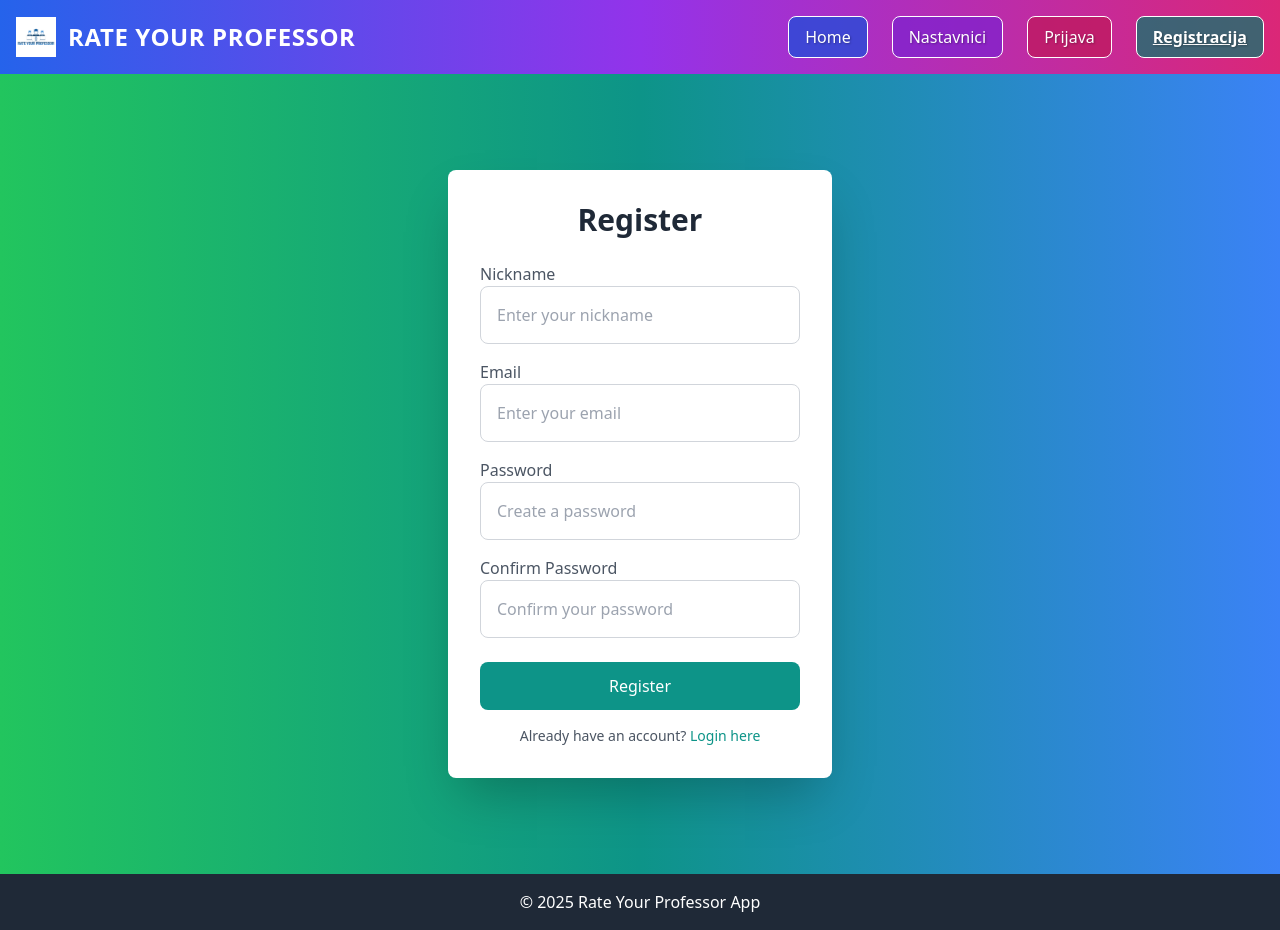
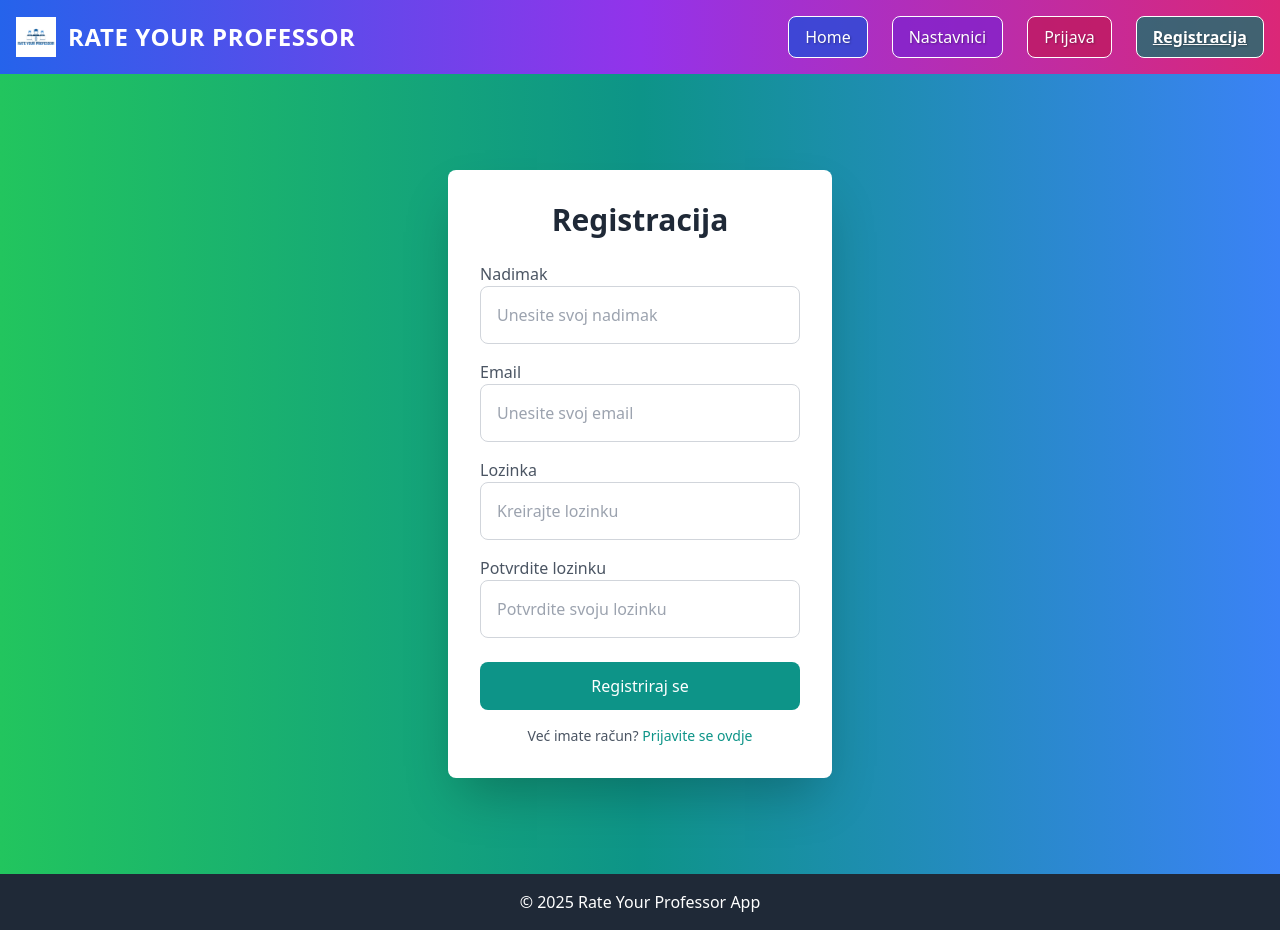
Before and after one commit to tepersic/WA-projekt, a Vue app in the folder frontend/my-project/: page /register in a window 1280 px wide. Built offline with nearby package versions, Linux system fonts and the light colour scheme.

Commit message:
deveti commit

```diff
--- a/frontend/my-project/src/views/Login.vue
+++ b/frontend/my-project/src/views/Login.vue
@@ -3,12 +3,12 @@
     <div class="bg-white p-8 rounded-lg shadow-2xl w-full max-w-sm">
       <h2 class="text-3xl font-bold text-gray-800 mb-6 text-center">Prijava</h2>
 
-      <!-- Error Message -->
+      <!-- Poruka o grešci -->
       <div v-if="errorMessage" class="text-red-600 text-center mb-4">
         {{ errorMessage }}
       </div>
 
-      <!-- Login Form -->
+      <!-- Forma za prijavu -->
       <form @submit.prevent="handleLogin">
         <div class="mb-4">
           <label for="email" class="block text-gray-600">Email</label>
@@ -17,18 +17,18 @@
             id="email"
             v-model="email"
             class="w-full p-4 border border-gray-300 rounded-lg focus:outline-none focus:ring-2 focus:ring-blue-500"
-            placeholder="Enter your email"
+            placeholder="Unesite svoj email"
             required
           />
         </div>
         <div class="mb-6">
-          <label for="password" class="block text-gray-600">Password</label>
+          <label for="password" class="block text-gray-600">Lozinka</label>
           <input
             type="password"
             id="password"
             v-model="password"
             class="w-full p-4 border border-gray-300 rounded-lg focus:outline-none focus:ring-2 focus:ring-blue-500"
-            placeholder="Enter your password"
+            placeholder="Unesite svoju lozinku"
             required
           />
         </div>
@@ -38,14 +38,14 @@
           :disabled="loading"
           class="w-full bg-blue-600 text-white py-3 rounded-lg hover:bg-blue-700 transition duration-300"
         >
-          <span v-if="!loading">Login</span>
-          <span v-else>Loading...</span>
+          <span v-if="!loading">Prijavite se</span>
+          <span v-else>Učitavanje...</span>
         </button>
       </form>
 
       <p class="mt-4 text-center text-sm text-gray-600">
-        Don't have an account?
-        <router-link to="/register" class="text-blue-600 hover:underline">Register here</router-link>
+        Nemate račun?
+        <router-link to="/register" class="text-blue-600 hover:underline">Registrirajte se ovdje</router-link>
       </p>
     </div>
   </div>
@@ -83,16 +83,16 @@ export default {
         );
 
         const userData = response.data;
-        // Store user data and admin status in localStorage
+        // Pohrana korisničkih podataka i admin statusa u localStorage
         localStorage.setItem("user", JSON.stringify(userData));
-        localStorage.setItem("admin", userData.admin);  // Store the admin status
+        localStorage.setItem("admin", userData.admin); // Pohrani admin status
 
         this.$router.push("/profesori").then(() => {
           window.location.reload();
         });
       } catch (error) {
-        console.error("Login error:", error.response?.data?.message || error.message);
-        this.errorMessage = error.response?.data?.message || "Invalid credentials, please try again.";
+        console.error("Greška prilikom prijave:", error.response?.data?.message || error.message);
+        this.errorMessage = error.response?.data?.message || "Neispravni podaci, pokušajte ponovno.";
       } finally {
         this.loading = false;
       }
--- a/frontend/my-project/src/views/Profesori.vue
+++ b/frontend/my-project/src/views/Profesori.vue
@@ -80,7 +80,7 @@ export default {
   },
   async created() {
     try {
-      const response = await axios.get(`${API_BASE_URL}/profesori`);
+      const response = await axios.get(`${API_BASE_URL}/profesori/`);
       this.profesori = response.data;
     } catch (error) {
       console.error("Greška pri dohvaćanju profesora:", error);
--- a/frontend/my-project/src/views/Register.vue
+++ b/frontend/my-project/src/views/Register.vue
@@ -1,18 +1,18 @@
 <template>
   <div class="min-h-screen bg-gradient-to-r from-green-500 via-teal-600 to-blue-500 flex items-center justify-center">
     <div class="bg-white p-8 rounded-lg shadow-2xl w-full max-w-sm">
-      <h2 class="text-3xl font-bold text-gray-800 mb-6 text-center">Register</h2>
+      <h2 class="text-3xl font-bold text-gray-800 mb-6 text-center">Registracija</h2>
 
-      <!-- Registration Form -->
+      <!-- Forma za registraciju -->
       <form @submit.prevent="handleRegister">
         <div class="mb-4">
-          <label for="name" class="block text-gray-600">Nickname</label>
+          <label for="name" class="block text-gray-600">Nadimak</label>
           <input
             type="text"
             id="name"
             v-model="name"
             class="w-full p-4 border border-gray-300 rounded-lg focus:outline-none focus:ring-2 focus:ring-teal-500"
-            placeholder="Enter your nickname"
+            placeholder="Unesite svoj nadimak"
             required
             maxlength="20"
           />
@@ -27,29 +27,29 @@
             id="email"
             v-model="email"
             class="w-full p-4 border border-gray-300 rounded-lg focus:outline-none focus:ring-2 focus:ring-teal-500"
-            placeholder="Enter your email"
+            placeholder="Unesite svoj email"
             required
           />
         </div>
         <div class="mb-4">
-          <label for="password" class="block text-gray-600">Password</label>
+          <label for="password" class="block text-gray-600">Lozinka</label>
           <input
             type="password"
             id="password"
             v-model="password"
             class="w-full p-4 border border-gray-300 rounded-lg focus:outline-none focus:ring-2 focus:ring-teal-500"
-            placeholder="Create a password"
+            placeholder="Kreirajte lozinku"
             required
           />
         </div>
         <div class="mb-6">
-          <label for="confirmPassword" class="block text-gray-600">Confirm Password</label>
+          <label for="confirmPassword" class="block text-gray-600">Potvrdite lozinku</label>
           <input
             type="password"
             id="confirmPassword"
             v-model="confirmPassword"
             class="w-full p-4 border border-gray-300 rounded-lg focus:outline-none focus:ring-2 focus:ring-teal-500"
-            placeholder="Confirm your password"
+            placeholder="Potvrdite svoju lozinku"
             required
           />
         </div>
@@ -59,13 +59,13 @@
           class="w-full bg-teal-600 text-white py-3 rounded-lg hover:bg-teal-700 transition duration-300"
           :disabled="loading"
         >
-          Register
+          Registriraj se
         </button>
       </form>
 
       <p class="mt-4 text-center text-sm text-gray-600">
-        Already have an account?
-        <router-link to="/login" class="text-teal-600 hover:underline">Login here</router-link>
+        Već imate račun?
+        <router-link to="/login" class="text-teal-600 hover:underline">Prijavite se ovdje</router-link>
       </p>
     </div>
   </div>
@@ -89,40 +89,40 @@ export default {
   methods: {
     async handleRegister() {
       if (this.password !== this.confirmPassword) {
-        alert('Passwords do not match');
+        alert('Lozinke se ne podudaraju');
         return;
       }
 
       if (this.password.length < 6) {
-        alert('Password must be at least 6 characters long');
+        alert('Lozinka mora imati najmanje 6 znakova');
         return;
       }
 
       try {
         this.loading = true;
 
-        // Call the backend API to register the user
-        const response = await axios.post(`${API_BASE_URL}/api/korisnici`, {
+        // Poziv backend API-ja za registraciju korisnika
+        const response = await axios.post(`${API_BASE_URL}/api/registracija`, {
           name: this.name,
           email: this.email,
-          password: this.password, // Plain text, backend will hash it
+          password: this.password, // Plain text, backend će hashirati
         });
 
         alert(response.data.message);
         this.$router.push('/login');
       } catch (error) {
-        console.error('Error during registration:', error);
+        console.error('Greška tijekom registracije:', error);
         if (error.response && error.response.data) {
           const errorMessage = error.response.data.message;
           if (errorMessage === "Nickname already taken. Please choose another one.") {
-            this.nicknameError = 'This nickname is already taken. Please choose another one.';
+            this.nicknameError = 'Ovaj nadimak je već zauzet. Molimo odaberite drugi.';
           } else if (errorMessage === "User already exists") {
-            alert('A user with this email already exists.');
+            alert('Korisnik s ovim emailom već postoji.');
           } else {
-            alert('Registration failed: ' + errorMessage);
+            alert('Registracija nije uspjela: ' + errorMessage);
           }
         } else {
-          alert('Registration failed due to a server error.');
+          alert('Registracija nije uspjela zbog pogreške na serveru.');
         }
       } finally {
         this.loading = false;
```
Also changed, not shown: 2 other files (tests, documents, lock files or other folders).
